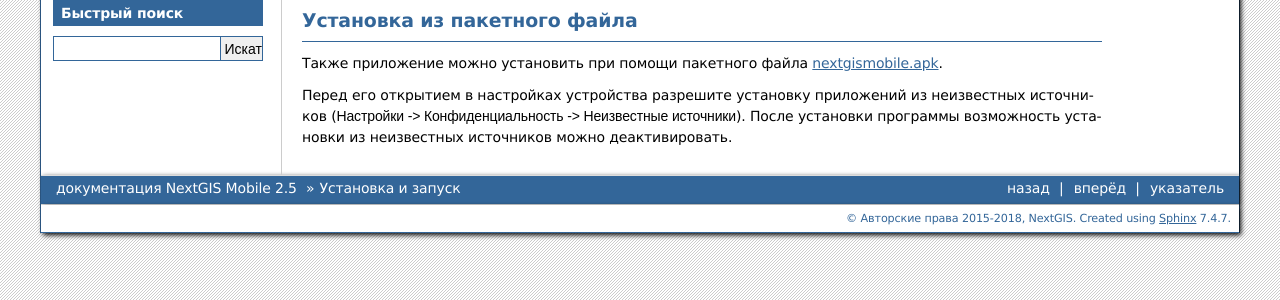
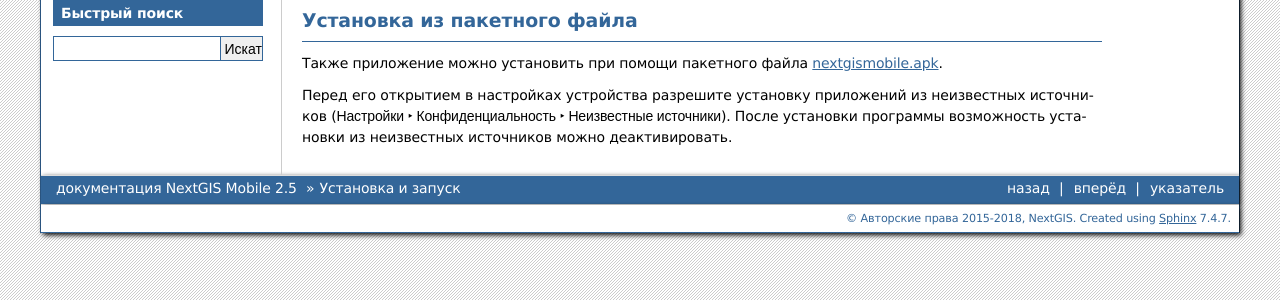
Before and after one commit to nextgis/docs_ngmobile, a Sphinx documentation site: the page built from source/install.rst, in a window 1280 px wide. Shown: the part 361-661 px from the top of the page. Built offline with Sphinx 7.4.7, drawn with Linux system fonts in a browser that asks for light colours; formulas are drawn with MathJax 3.

```diff
--- a/source/install.rst
+++ b/source/install.rst
@@ -23,5 +23,5 @@
 
 Также приложение можно установить при помощи пакетного файла `nextgismobile.apk <http://nextgis.ru/nextgis-mobile/>`_.
 
-Перед его открытием в настройках устройства разрешите установку приложений из неизвестных источников (:menuselection:`Настройки -> Конфиденциальность -> Неизвестные источники`).
+Перед его открытием в настройках устройства разрешите установку приложений из неизвестных источников (:menuselection:`Настройки --> Конфиденциальность --> Неизвестные источники`).
 После установки программы возможность установки из неизвестных источников можно деактивировать.
--- a/source/main.rst
+++ b/source/main.rst
@@ -48,7 +48,7 @@
 * |ic_ruler_round| Кнопка линейки измерений (включается: :menuselection:`Настройки --> Карта --> Линейка измерений`);
 * Шкала масштаба (в левом нижнем углу, включается: :menuselection:`Настройки --> Карта --> Шкала масштаба`).
 
-В нижней части Главного окна приложения может размещаться **Панель статуса** (настроить отображение панели статуса можно в: :menuselection:`Настройки -> Карта -> Показать панель статуса`). В зависимости от размера экрана Панель статуса может занимать одну или две строки.
+В нижней части Главного окна приложения может размещаться **Панель статуса** (настроить отображение панели статуса можно в: :menuselection:`Настройки --> Карта --> Показать панель статуса`). В зависимости от размера экрана Панель статуса может занимать одну или две строки.
 
 .. figure:: _static/ngmob_status_panel_ru.png
    :name: ngmob_status_panel_pic
@@ -230,7 +230,7 @@
 Если панель статуса `активирована в соответствующем разделе настроек <https://docs.nextgis.ru/docs_ngmobile/source/settings.html#ngmobile-settings-map>`_, то информация о текущем местоположении будет доступна и в ней тоже.
 
 .. note::
-   Чтобы воспользоваться этой опцией, необходимо сначала разрешить приложению запрашивать доступ к местоположению устройства в настройках устройства (:menuselection:`Настройки -> Конфиденциальность -> Местоположение`) и включить определение местоположения.
+   Чтобы воспользоваться этой опцией, необходимо сначала разрешить приложению запрашивать доступ к местоположению устройства в настройках устройства (:menuselection:`Настройки --> Конфиденциальность --> Местоположение`) и включить определение местоположения.
 
 .. _ngmobile_measure:
 
--- a/source/settings.rst
+++ b/source/settings.rst
@@ -111,7 +111,7 @@
 
 В некоторых редких ситуациях, таких как сбой памяти, аварийное завершение при записи и т.п. возможна рассинхронизация списка слоёв на карте в приложении и памяти.
 
-Чтобы восстановить такой слой, зайдите в :menuselection:`Настройки -> Карта` и нажмите **Восстановить потерянные слои**.
+Чтобы восстановить такой слой, зайдите в :menuselection:`Настройки --> Карта` и нажмите **Восстановить потерянные слои**.
 
 .. figure:: _static/settings_restore_ru.png
    :name: settings_restore_pic
--- a/source/tracks.rst
+++ b/source/tracks.rst
@@ -13,7 +13,7 @@ NextGIS Mobile позволяет записывать и отображать
 Настройка устройства
 ---------------------
 
-Чтобы воспользоваться функцией записи трека, необходимо разрешить приложению **доступ к местоположению** устройства в настройках устройства (:menuselection:`Настройки -> Конфиденциальность -> Местоположение`).
+Чтобы воспользоваться функцией записи трека, необходимо разрешить приложению **доступ к местоположению** устройства в настройках устройства (:menuselection:`Настройки --> Конфиденциальность --> Местоположение`).
 
 Если вы хотите, чтобы записанные треки отображалсь в вашей Веб ГИС, нужно:
 
```
